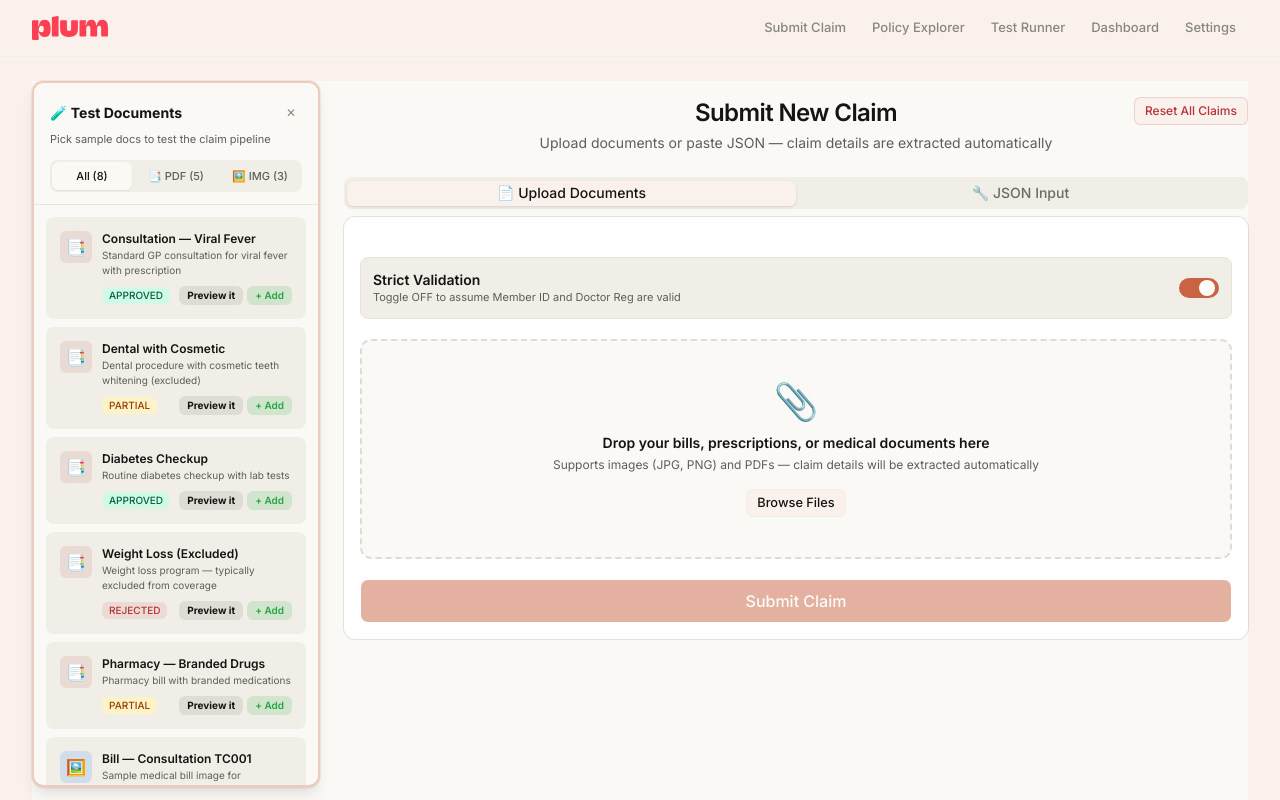
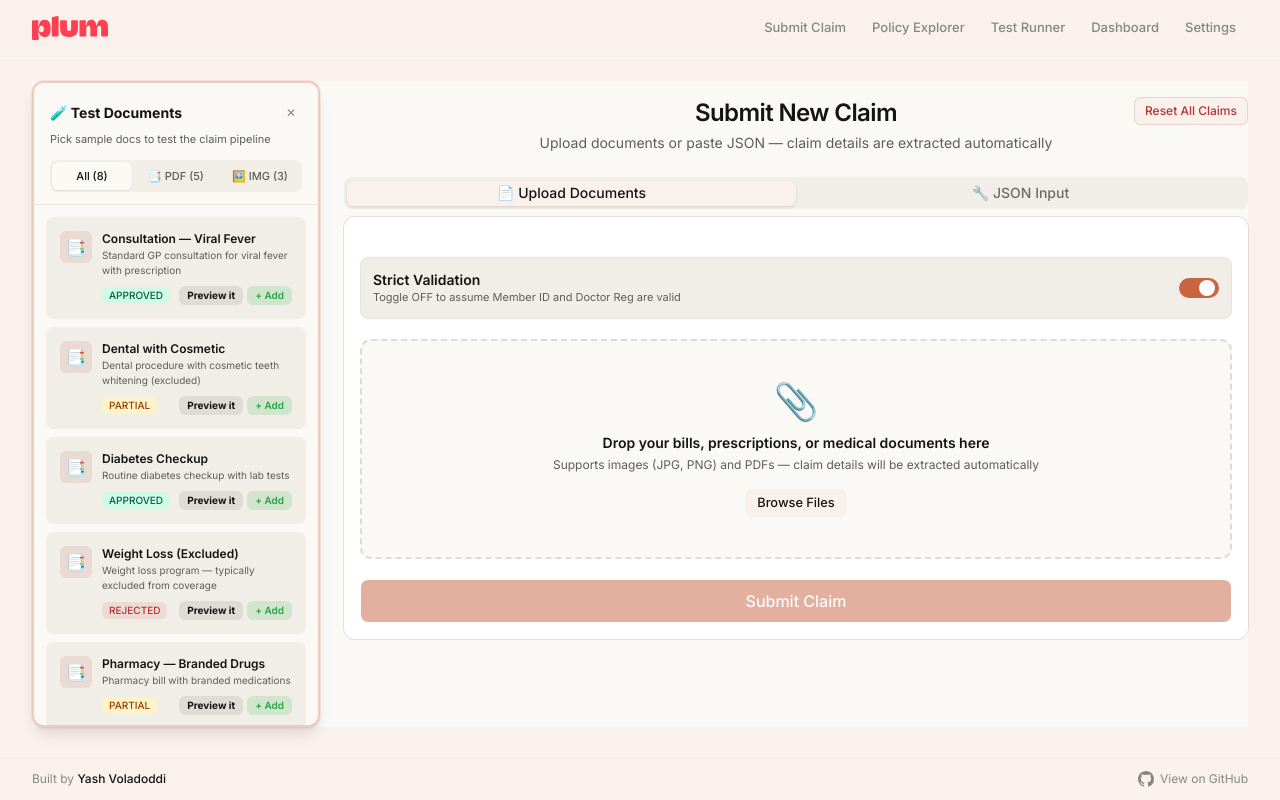
Before and after one commit to yashvoladoddi37/plum-claims, a Next.js app: page / in a window 1280 px wide. Shown: the top 800 px of the page. Built offline with nearby package versions, Linux system fonts and the light colour scheme.

Commit message:
Update layout and page content

```diff
--- a/src/app/layout.tsx
+++ b/src/app/layout.tsx
@@ -57,10 +57,13 @@
         <main className="max-w-7xl mx-auto px-4 sm:px-6 lg:px-8 py-6 w-full flex-1">
           {children}
         </main>
-        <footer className="border-t border-[#f0eee6] py-4 mt-auto">
+        <footer className="border-t border-[#f0eee6] py-3 mt-auto">
           <div className="max-w-7xl mx-auto px-4 sm:px-6 lg:px-8 flex items-center justify-between text-[12px] text-[#87867f]">
-            <span>Plum OPD Claims Adjudication</span>
-            <span>Built with Next.js + Groq AI + RAG</span>
+            <span>Built by <span className="font-medium text-[#141413]">Yash Voladoddi</span></span>
+            <a href="https://github.com/yashvoladoddi37/plum-claims" target="_blank" rel="noopener noreferrer" className="flex items-center gap-1.5 hover:text-[#141413] transition-colors">
+              <svg className="w-4 h-4" viewBox="0 0 24 24" fill="currentColor"><path d="M12 0C5.37 0 0 5.37 0 12c0 5.31 3.435 9.795 8.205 11.385.6.105.825-.255.825-.57 0-.285-.015-1.23-.015-2.235-3.015.555-3.795-.735-4.035-1.41-.135-.345-.72-1.41-1.23-1.695-.42-.225-1.02-.78-.015-.795.945-.015 1.62.87 1.845 1.23 1.08 1.815 2.805 1.305 3.495.99.105-.78.42-1.305.765-1.605-2.67-.3-5.46-1.335-5.46-5.925 0-1.305.465-2.385 1.23-3.225-.12-.3-.54-1.53.12-3.18 0 0 1.005-.315 3.3 1.23.96-.27 1.98-.405 3-.405s2.04.135 3 .405c2.295-1.56 3.3-1.23 3.3-1.23.66 1.65.24 2.88.12 3.18.765.84 1.23 1.905 1.23 3.225 0 4.605-2.805 5.625-5.475 5.925.435.375.81 1.095.81 2.22 0 1.605-.015 2.895-.015 3.3 0 .315.225.69.825.57A12.02 12.02 0 0024 12c0-6.63-5.37-12-12-12z"/></svg>
+              <span>View on GitHub</span>
+            </a>
           </div>
         </footer>
       </body>
--- a/src/app/page.tsx
+++ b/src/app/page.tsx
@@ -293,10 +293,10 @@
   const ragChunks = aiContext?.rag_chunks_used || [];
 
   return (
-    <div className="flex flex-col lg:flex-row gap-6 max-w-7xl mx-auto" style={{ background: '#faf9f5', minHeight: '100vh' }}>
+    <div className="flex flex-col lg:flex-row gap-6 max-w-7xl mx-auto" style={{ background: '#faf9f5' }}>
       {/* ====== SIDEBAR — Test Documents ====== */}
       <div className={`shrink-0 transition-all duration-300 ${sidebarOpen ? "w-full lg:w-72" : "w-10"}`}>
-        <div className="sticky top-4">
+        <div className="sticky top-20">
           {sidebarOpen ? (
             <div className="rounded-xl border-2 border-[#c96442]/30 shadow-lg ring-1 ring-[#c96442]/10" style={{ background: '#faf9f5' }}>
               <div className="p-4 pb-3 border-b border-[#e8e6dc]">
@@ -327,7 +327,7 @@
                   ))}
                 </div>
               </div>
-              <div className="p-3 space-y-2 max-h-[calc(100vh-220px)] overflow-y-auto">
+              <div className="p-3 space-y-2 max-h-[calc(100vh-280px)] overflow-y-auto">
                 {TEST_DOCUMENTS
                   .filter(doc => sidebarFilter === "all" || doc.type === sidebarFilter)
                   .map((doc) => {
```
